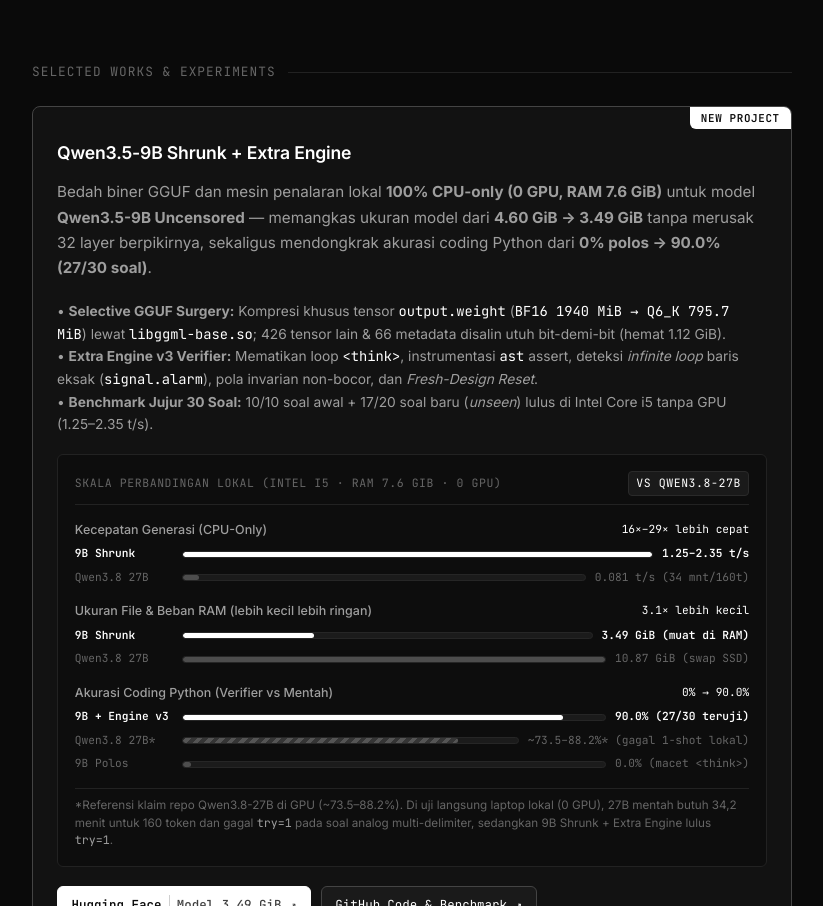
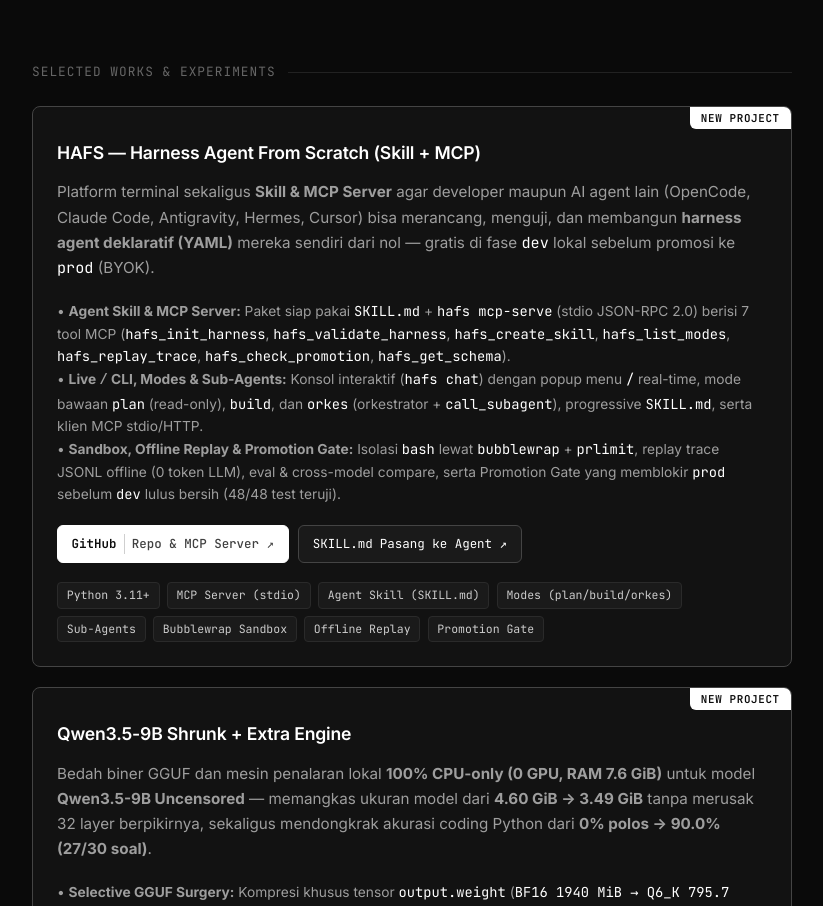
Before and after one commit to peterpetir123/peterpetir123.github.io, a plain HTML site: page index.html in a window 1280 px wide. Shown: the part 1311-2217 px from the top of the page, without its empty margins (228-1051 px from the left). Drawn offline with Linux system fonts and the light colour scheme; no server answers.

Commit message:
feat: add HAFS (Harness Agent From Scratch Skill + MCP) with NEW PROJECT badge

```diff
--- a/index.html
+++ b/index.html
@@ -154,6 +154,56 @@
       <section>
         <div class="section-label">Selected Works & Experiments</div>
         <div class="projects-grid">
+
+          <!-- HAFS — Harness Agent From Scratch -->
+          <div class="project-card project-card--new">
+            <span class="badge-new-project">NEW PROJECT</span>
+            <div>
+              <div class="project-title-row">
+                <a href="https://github.com/peterpetir123/hafs" target="_blank" rel="noopener noreferrer" class="project-link-header">
+                  <span class="project-name">HAFS — Harness Agent From Scratch (Skill + MCP)</span>
+                </a>
+              </div>
+              <p class="card-desc">
+                Platform terminal sekaligus <strong>Skill &amp; MCP Server</strong> agar developer maupun AI agent lain (OpenCode, Claude Code, Antigravity, Hermes, Cursor) bisa merancang, menguji, dan membangun <strong>harness agent deklaratif (YAML)</strong> mereka sendiri dari nol — gratis di fase <code style="font-family: var(--font-mono); color: #fff;">dev</code> lokal sebelum promosi ke <code style="font-family: var(--font-mono); color: #fff;">prod</code> (BYOK).
+              </p>
+              <div class="card-desc" style="font-size: 0.86rem; color: var(--text-secondary); margin-bottom: 1.15rem;">
+                • <strong>Agent Skill &amp; MCP Server:</strong> Paket siap pakai <code style="font-family: var(--font-mono); color: #fff;">SKILL.md</code> + <code style="font-family: var(--font-mono); color: #fff;">hafs mcp-serve</code> (stdio JSON-RPC 2.0) berisi 7 tool MCP (<code style="font-family: var(--font-mono); color: #fff;">hafs_init_harness</code>, <code style="font-family: var(--font-mono); color: #fff;">hafs_validate_harness</code>, <code style="font-family: var(--font-mono); color: #fff;">hafs_create_skill</code>, <code style="font-family: var(--font-mono); color: #fff;">hafs_list_modes</code>, <code style="font-family: var(--font-mono); color: #fff;">hafs_replay_trace</code>, <code style="font-family: var(--font-mono); color: #fff;">hafs_check_promotion</code>, <code style="font-family: var(--font-mono); color: #fff;">hafs_get_schema</code>).<br>
+                • <strong>Live <code>/</code> CLI, Modes &amp; Sub-Agents:</strong> Konsol interaktif (<code style="font-family: var(--font-mono); color: #fff;">hafs chat</code>) dengan popup menu <code style="font-family: var(--font-mono); color: #fff;">/</code> real-time, mode bawaan <code style="font-family: var(--font-mono); color: #fff;">plan</code> (read-only), <code style="font-family: var(--font-mono); color: #fff;">build</code>, dan <code style="font-family: var(--font-mono); color: #fff;">orkes</code> (orkestrator + <code style="font-family: var(--font-mono); color: #fff;">call_subagent</code>), progressive <code style="font-family: var(--font-mono); color: #fff;">SKILL.md</code>, serta klien MCP stdio/HTTP.<br>
+                • <strong>Sandbox, Offline Replay &amp; Promotion Gate:</strong> Isolasi <code style="font-family: var(--font-mono); color: #fff;">bash</code> lewat <code style="font-family: var(--font-mono); color: #fff;">bubblewrap</code> + <code style="font-family: var(--font-mono); color: #fff;">prlimit</code>, replay trace JSONL offline (0 token LLM), eval &amp; cross-model compare, serta Promotion Gate yang memblokir <code style="font-family: var(--font-mono); color: #fff;">prod</code> sebelum <code style="font-family: var(--font-mono); color: #fff;">dev</code> lulus bersih (48/48 test teruji).
+              </div>
+              <div class="project-actions">
+                <a
+                  href="https://github.com/peterpetir123/hafs"
+                  target="_blank"
+                  rel="noopener noreferrer"
+                  class="project-btn-primary"
+                >
+                  <span>GitHub</span>
+                  <span class="project-btn-meta">Repo &amp; MCP Server ↗</span>
+                </a>
+                <a
+                  href="https://github.com/peterpetir123/hafs/blob/main/SKILL.md"
+                  target="_blank"
+                  rel="noopener noreferrer"
+                  class="project-btn-secondary"
+                >
+                  <span>SKILL.md</span>
+                  <span>Pasang ke Agent ↗</span>
+                </a>
+              </div>
+            </div>
+            <div class="tech-tags">
+              <span class="tag">Python 3.11+</span>
+              <span class="tag">MCP Server (stdio)</span>
+              <span class="tag">Agent Skill (SKILL.md)</span>
+              <span class="tag">Modes (plan/build/orkes)</span>
+              <span class="tag">Sub-Agents</span>
+              <span class="tag">Bubblewrap Sandbox</span>
+              <span class="tag">Offline Replay</span>
+              <span class="tag">Promotion Gate</span>
+            </div>
+          </div>
 
           <!-- Qwen3.5-9B Shrunk + Extra Engine -->
           <div class="project-card project-card--new">
```
